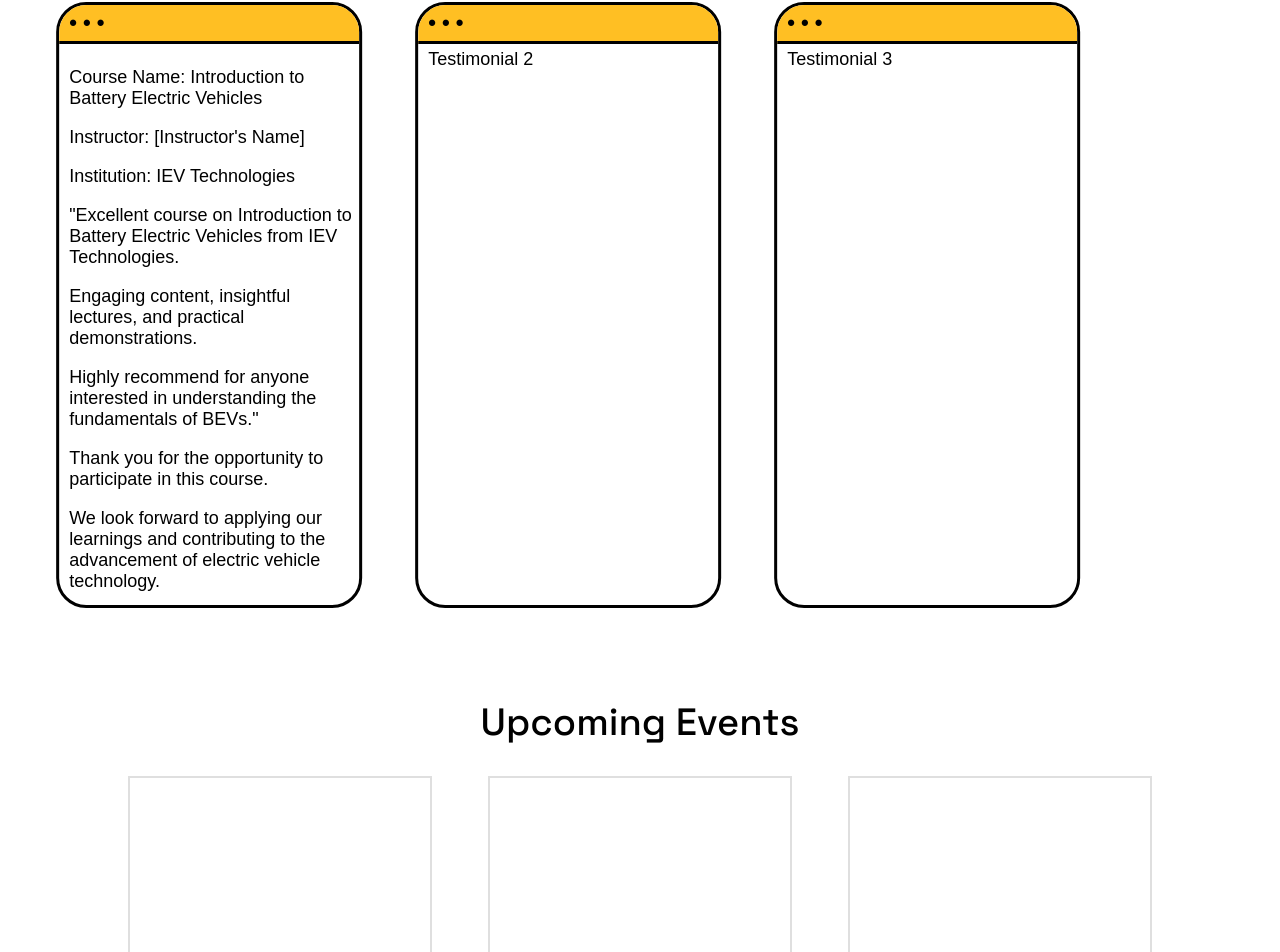
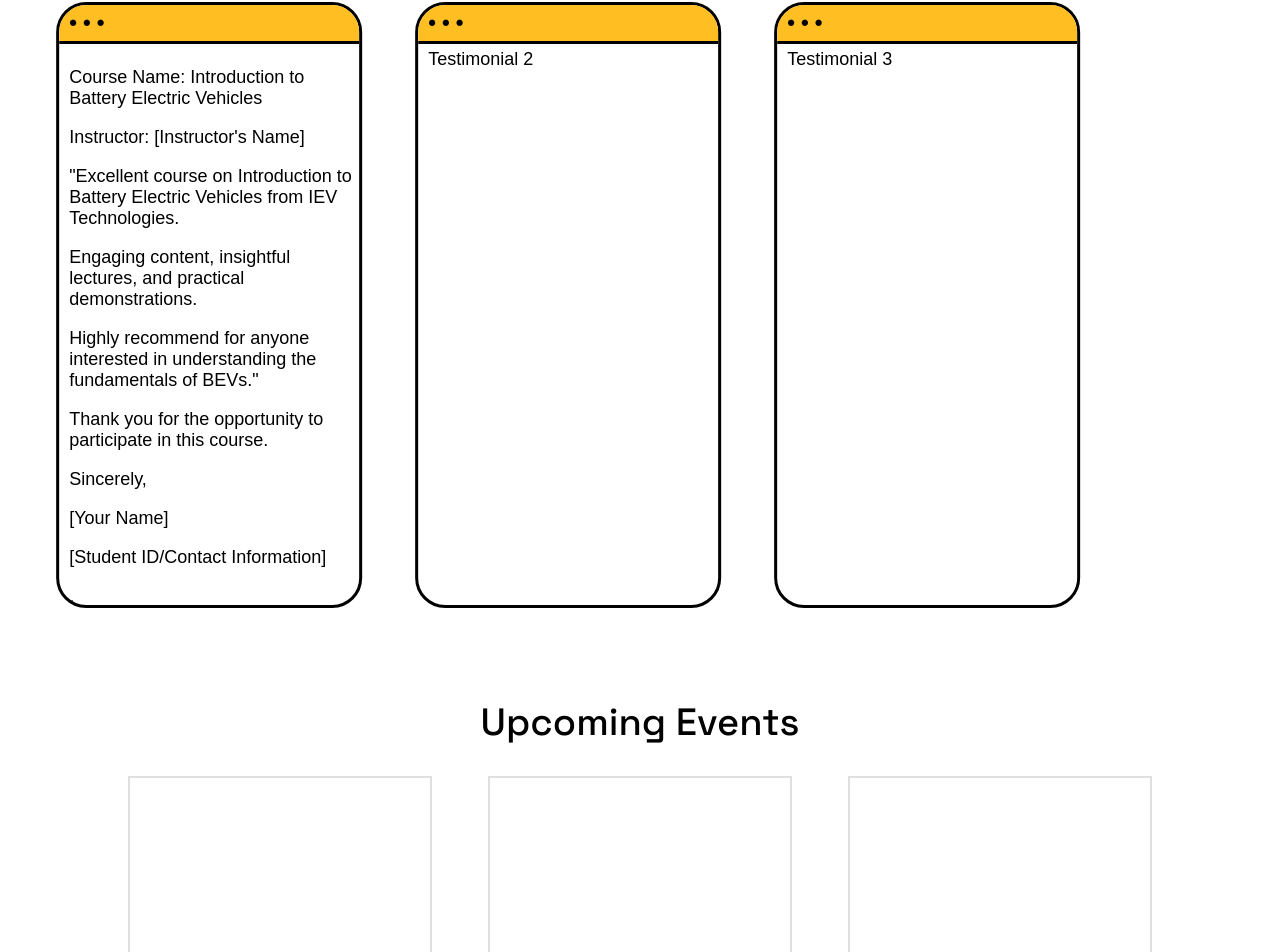
Before and after one commit to iev21/iev-frontend, an Angular app: page / in a window 1280 px wide. Shown: the part 1903-2855 px from the top of the page. Built offline with nearby package versions, Linux system fonts and the light colour scheme.

Commit message:
Update testimonials.component.html

```diff
--- a/src/app/testimonials/testimonials.component.html
+++ b/src/app/testimonials/testimonials.component.html
@@ -16,12 +16,12 @@
                 <!-- Testimonial content -->
                 <p>Course Name: Introduction to Battery Electric Vehicles</p>
                 <p>Instructor: [Instructor's Name]</p>
-                <p>Institution: IEV Technologies</p>
+                <!-- <p>Institution: IEV Technologies</p> -->
                 <p>"Excellent course on Introduction to Battery Electric Vehicles from IEV Technologies.</p>
                 <p>Engaging content, insightful lectures, and practical demonstrations.</p>
                 <p>Highly recommend for anyone interested in understanding the fundamentals of BEVs."</p>
                 <p>Thank you for the opportunity to participate in this course. </p>
-                <p>We look forward to applying our learnings and contributing to the advancement of electric vehicle technology.</p>
+                <!-- <p>We look forward to applying our learnings and contributing to the advancement of electric vehicle technology.</p>-->
                 <p>Sincerely,
                 <p>[Your Name]</p>
                 <p>[Student ID/Contact Information]</p>.
```
